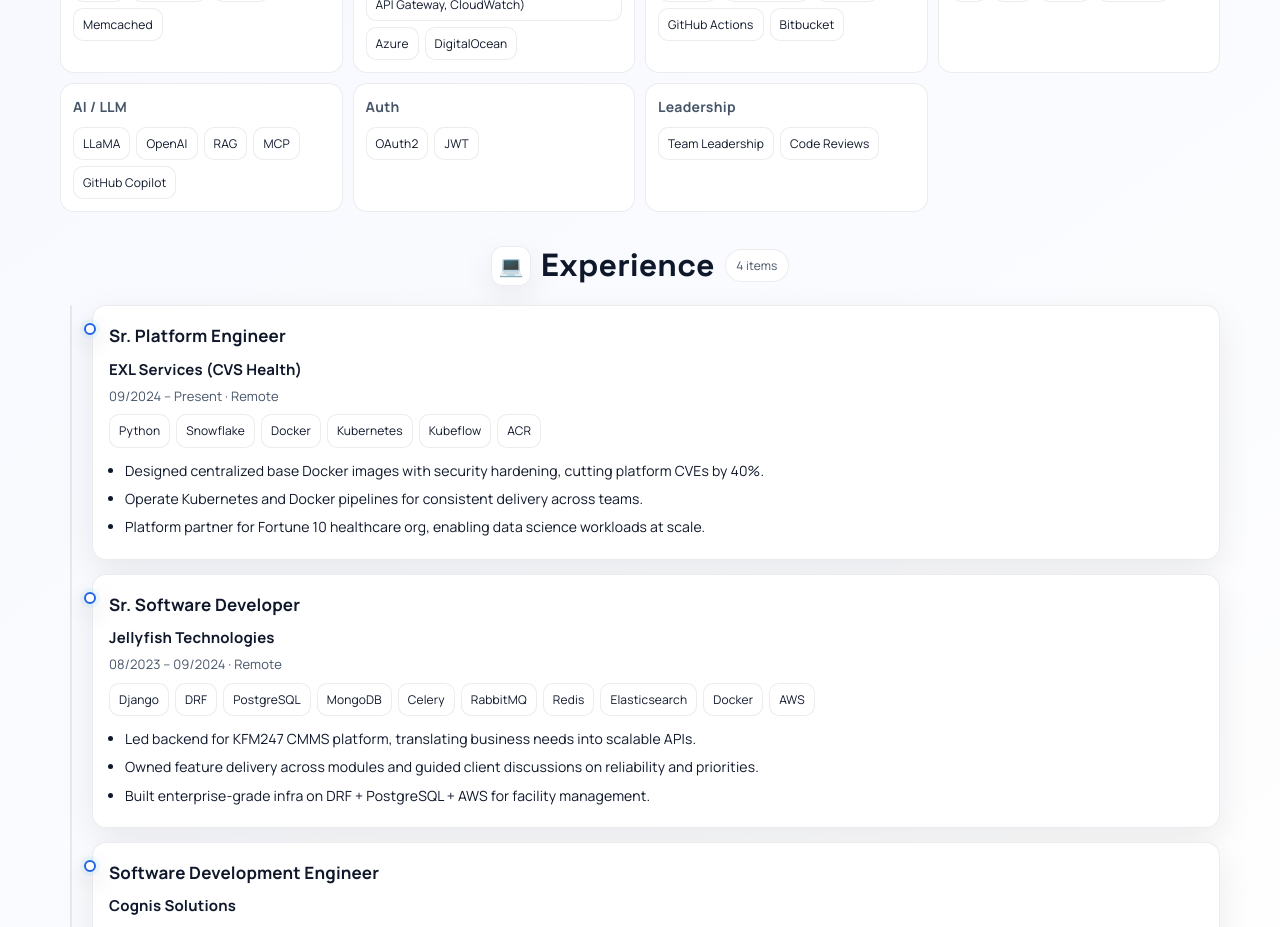
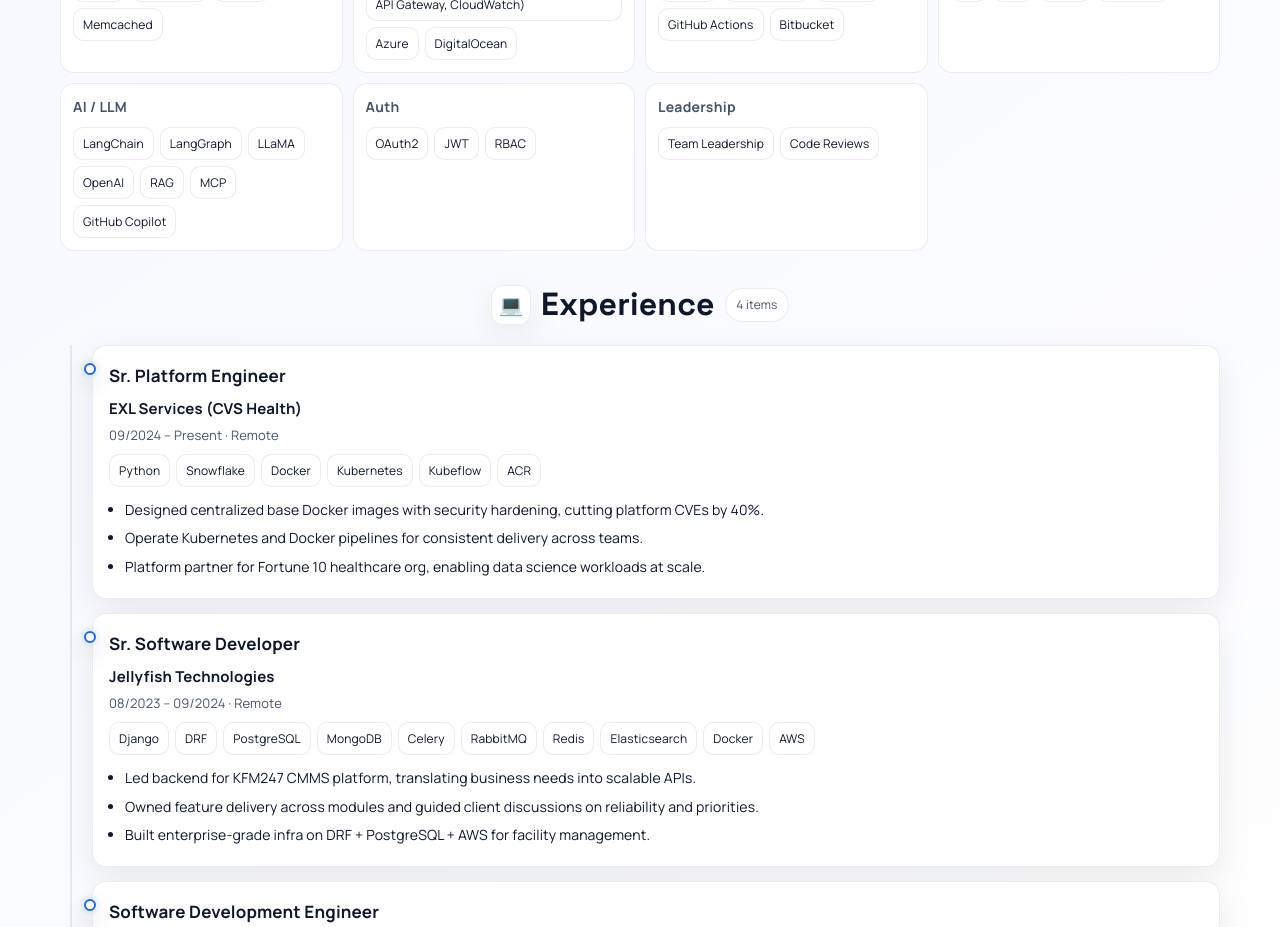
Before and after one commit to itsnamanmalik/naman-malik-portfolio, a React (Vite) app: page / in a window 1280 px wide. Shown: the part 960-1887 px from the top of the page. Built offline with nearby package versions, Linux system fonts and the light colour scheme.

Commit message:
AI skill added

```diff
--- a/src/data/portfolio.ts
+++ b/src/data/portfolio.ts
@@ -109,8 +109,8 @@
     Cloud: ['AWS (S3, RDS, SNS, EC2, ECS, Lambda, API Gateway, CloudWatch)', 'Azure', 'DigitalOcean'],
     DevOps: ['Docker', 'Kubernetes', 'Jenkins', 'GitHub Actions', 'Bitbucket'],
     Integrations: ['Git', 'Jira', 'Twilio', 'Razorpay'],
-    'AI / LLM': ['LLaMA', 'OpenAI', 'RAG', 'MCP', 'GitHub Copilot'],
-    Auth: ['OAuth2', 'JWT'],
+    'AI / LLM': ['LangChain', 'LangGraph', 'LLaMA', 'OpenAI', 'RAG', 'MCP', 'GitHub Copilot'],
+    Auth: ['OAuth2', 'JWT', 'RBAC'],
     Leadership: ['Team Leadership', 'Code Reviews'],
   },
   achievements: [
```
